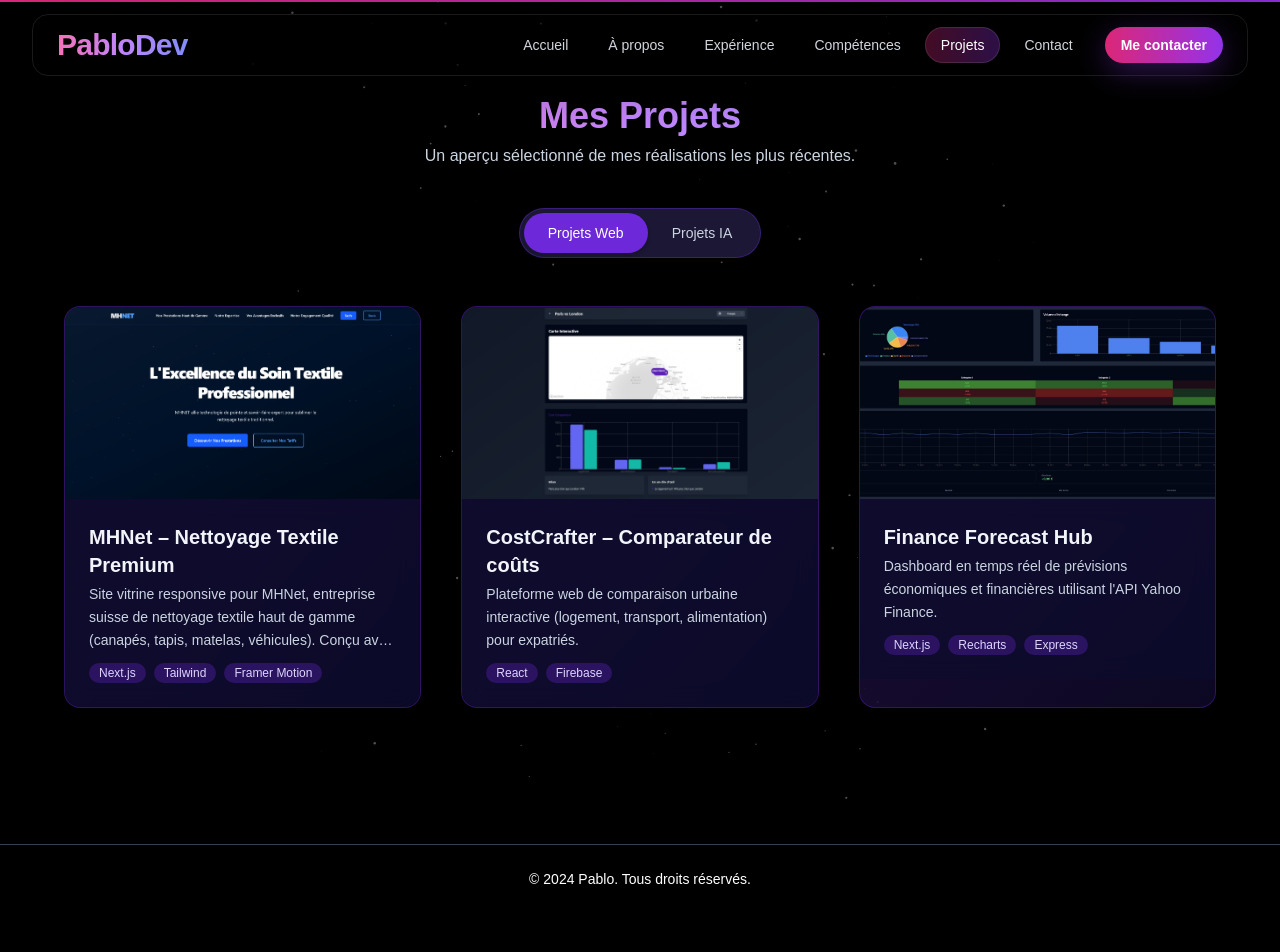
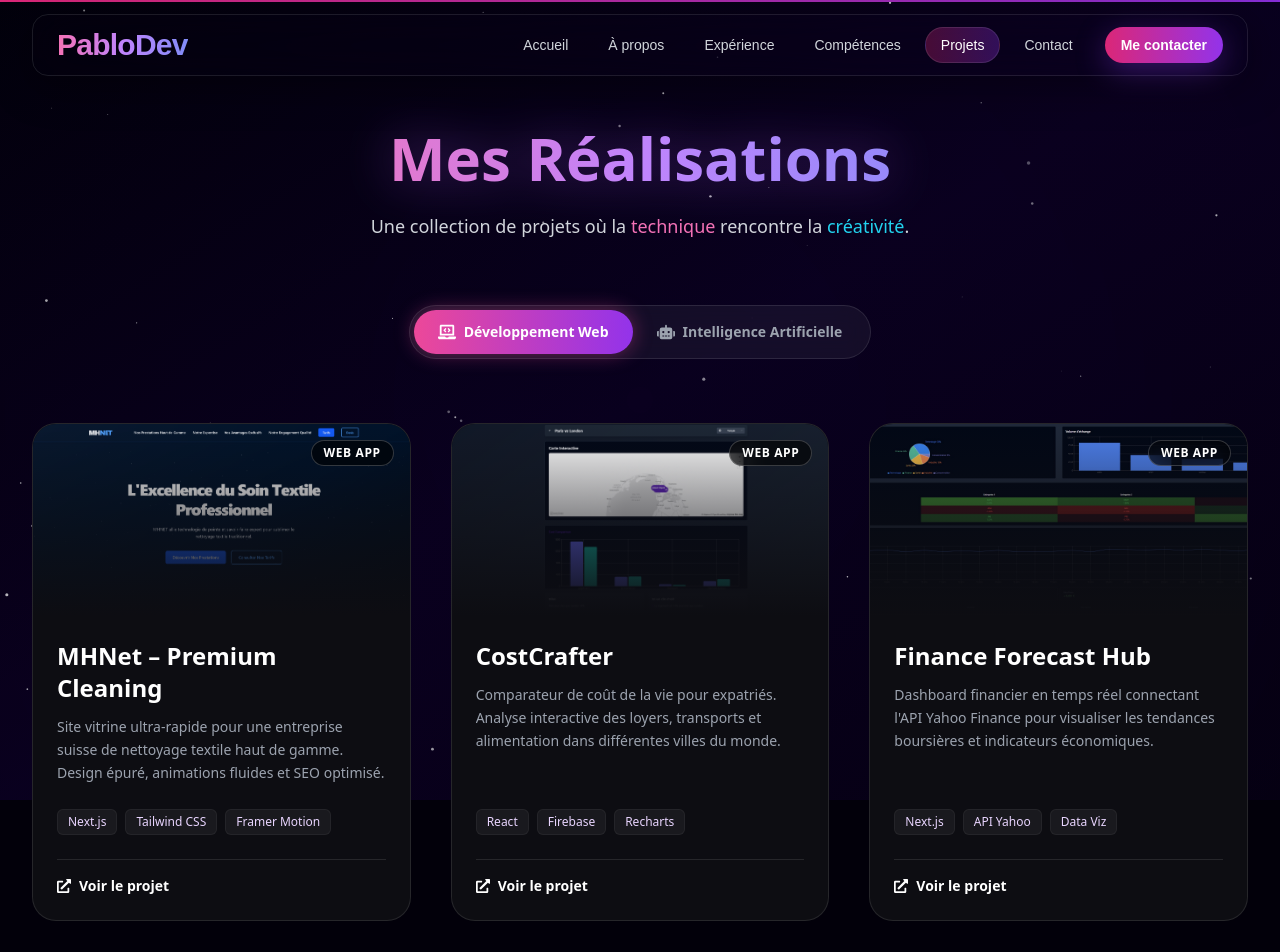
Before and after one commit to PabloDev-bit/portfolio, a Next.js app in the folder my-next-app/: page /projects in a window 1280 px wide. Shown: the top 952 px of the page. Before the commit the page ends 913 px from the top, so only its background shows below. Built offline with nearby package versions, Linux system fonts and the light colour scheme.

Commit message:
feat: add particle background animation and enhance project card layout

```diff
--- a/my-next-app/app/projects/page.tsx
+++ b/my-next-app/app/projects/page.tsx
@@ -1,12 +1,86 @@
 "use client";
 
-import React, { useState } from "react";
+import React, { useState, useEffect, useRef } from "react";
 import Link from "next/link";
 import { motion, AnimatePresence } from "framer-motion";
+import { FaGithub, FaExternalLinkAlt, FaRobot, FaLaptopCode } from "react-icons/fa";
+
+// =============================================================
+// COMPOSANT DE FOND (Particules)
+// =============================================================
+function ParticleBackground() {
+  const canvasRef = useRef<HTMLCanvasElement>(null);
+
+  useEffect(() => {
+    const canvas = canvasRef.current;
+    if (!canvas) return;
+    const ctx = canvas.getContext("2d");
+    if (!ctx) return;
+
+    let animId: number;
+    const dpr = window.devicePixelRatio || 1;
+    const stars: { x: number; y: number; r: number; opacity: number; vx: number; vy: number }[] = [];
+
+    const init = () => {
+      canvas.width = window.innerWidth * dpr;
+      canvas.height = window.innerHeight * dpr;
+      ctx.scale(dpr, dpr);
+      stars.length = 0;
+
+      const numStars = Math.floor((window.innerWidth * window.innerHeight) / 15000);
+
+      for (let i = 0; i < numStars; i++) {
+        stars.push({
+          x: Math.random() * window.innerWidth,
+          y: Math.random() * window.innerHeight,
+          r: Math.random() * 1.5 + 0.3,
+          opacity: Math.random() * 0.5 + 0.3,
+          vx: (Math.random() - 0.5) * 0.05,
+          vy: (Math.random() - 0.5) * 0.05,
+        });
+      }
+    };
+
+    const render = () => {
+      if (!ctx || !canvas) return;
+      ctx.clearRect(0, 0, window.innerWidth, window.innerHeight);
+
+      const gradient = ctx.createRadialGradient(window.innerWidth/2, window.innerHeight/2, 0, window.innerWidth/2, window.innerHeight/2, window.innerWidth);
+      gradient.addColorStop(0, "rgba(20, 0, 50, 0)");
+      gradient.addColorStop(1, "rgba(5, 0, 20, 0.3)");
+      ctx.fillStyle = gradient;
+      ctx.fillRect(0,0, window.innerWidth, window.innerHeight);
+
+      stars.forEach((s) => {
+        s.x += s.vx;
+        s.y += s.vy;
+
+        if (s.x < 0) s.x = window.innerWidth;
+        if (s.x > window.innerWidth) s.x = 0;
+        if (s.y < 0) s.y = window.innerHeight;
+        if (s.y > window.innerHeight) s.y = 0;
+
+        ctx.globalAlpha = s.opacity;
+        ctx.fillStyle = "#ffffff";
+        ctx.beginPath();
+        ctx.arc(s.x, s.y, s.r, 0, Math.PI * 2);
+        ctx.fill();
+      });
+      animId = requestAnimationFrame(render);
+    };
+
+    init();
+    render();
+    window.addEventListener("resize", init);
+    return () => { cancelAnimationFrame(animId); window.removeEventListener("resize", init); };
+  }, []);
+
+  return <canvas ref={canvasRef} className="fixed inset-0 w-full h-full pointer-events-none z-[0]" />;
+}
 
 /**
  * --------------------------------------------------
- *  Types & Sample Data
+ * Types & Data
  * --------------------------------------------------
  */
 
@@ -16,186 +90,204 @@ interface Project {
   title: string;
   description: string;
   link: string;
-  image: string; // static thumbnail path or remote url
+  github?: string;
+  image: string;
   stack: string[];
   type: ProjectTab;
 }
 
-// 💡  Add / modify projects here – keeps JSX nice & short
+// ICI : J'AI REMIS TES CHEMINS D'IMAGES LOCAUX (/images/...)
 const PROJECTS: Project[] = [
   {
-    title: "MHNet – Nettoyage Textile Premium",
+    title: "MHNet – Premium Cleaning",
     description:
-      "Site vitrine responsive pour MHNet, entreprise suisse de nettoyage textile haut de gamme (canapés, tapis, matelas, véhicules). Conçu avec Next.js, Tailwind CSS et Framer Motion, il présente services, tarifs (CHF) et formulaire de contact dans une ambiance stellaire violette assortie au branding.",
+      "Site vitrine ultra-rapide pour une entreprise suisse de nettoyage textile haut de gamme. Design épuré, animations fluides et SEO optimisé.",
     link: "https://site-web-mhnet.vercel.app/",
-    image: "/images/mhnet.png",
-    stack: ["Next.js", "Tailwind", "Framer Motion"],
+    image: "/images/mhnet.png", // <--- Ton image
+    stack: ["Next.js", "Tailwind CSS", "Framer Motion"],
     type: "web",
   },
   {
-    title: "CostCrafter – Comparateur de coûts",
+    title: "CostCrafter",
     description:
-      "Plateforme web de comparaison urbaine interactive (logement, transport, alimentation) pour expatriés.",
+      "Comparateur de coût de la vie pour expatriés. Analyse interactive des loyers, transports et alimentation dans différentes villes du monde.",
     link: "https://costcrafters.vercel.app/",
-    image: "/images/costcrafter.png",
-    stack: ["React", "Firebase"],
+    image: "/images/costcrafter.png", // <--- Ton image
+    stack: ["React", "Firebase", "Recharts"],
     type: "web",
   },
   {
     title: "Finance Forecast Hub",
     description:
-      "Dashboard en temps réel de prévisions économiques et financières utilisant l'API Yahoo Finance.",
+      "Dashboard financier en temps réel connectant l'API Yahoo Finance pour visualiser les tendances boursières et indicateurs économiques.",
     link: "https://finance-forecast-hub.vercel.app/",
-    image: "/images/finance.jpg",
-    stack: ["Next.js", "Recharts", "Express"],
+    image: "/images/finance.jpg", // <--- Ton image
+    stack: ["Next.js", "API Yahoo", "Data Viz"],
     type: "web",
   },
-  // Exemple IA – gardé pour l'onglet IA
   {
-    title: "DocPal – IA Santé (POC)",
+    title: "ANABOLIC AI",
     description:
-      "Assistant de tri des symptômes connecté à l'API de l'OMS pour suggestions de parcours de soin.",
-    link: "https://docpal.ai",
-    image: "/thumbs/docpal.png",
-    stack: ["Python", "TensorFlow", "FastAPI"],
+      "Agent IA local développé en Python. Capable d'assister dans le workflow de développement et d'exécuter des tâches complexes sans dépendance cloud.",
+    link: "#",
+    github: "https://github.com/PabloDev-bit",
+    // J'ai laissé une image par défaut ici car tu n'avais pas spécifié d'image pour Anabolic
+    image: "https://images.unsplash.com/photo-1620712943543-bcc4688e7485?q=80&w=1000&auto=format&fit=crop",
+    stack: ["Python", "LLM", "Local API", "Agentic"],
     type: "ia",
   },
 ];
 
-/**
- * --------------------------------------------------
- *  UI Components
- * --------------------------------------------------
- */
-
-const CardVariants = {
-  initial: { y: 20, opacity: 0 },
-  enter: { y: 0, opacity: 1, transition: { duration: 0.35, ease: "easeOut" } },
-  exit: { y: 20, opacity: 0, transition: { duration: 0.2, ease: "easeIn" } },
-};
-
-function ProjectCard({ project }: { project: Project }) {
-  return (
-    <motion.div
-      variants={CardVariants}
-      whileHover={{ scale: 1.03 }}
-      className="relative group rounded-2xl bg-gradient-to-br from-[#251142]/70 via-[#190d38]/80 to-[#0d0926]/90 border border-violet-800/40 overflow-hidden shadow-md hover:shadow-violet-500/30 transition-shadow duration-300"
-    >
-      {/* Image */}
-      <div className="h-48 w-full overflow-hidden">
-        <img
-          src={project.image}
-          alt={project.title}
-          className="h-full w-full object-cover object-top group-hover:scale-105 transition-transform duration-500"
-        />
-      </div>
-
-      {/* Content overlay (clickable whole card) */}
-      <Link
-        href={project.link}
-        target="_blank"
-        className="absolute inset-0 z-10" // make entire card clickable
-      />
-
-      {/* Text */}
-      <div className="relative z-20 p-6 backdrop-blur-md bg-[#0d0c2d]/60">
-        <h3 className="text-xl font-semibold text-slate-100 mb-1">
-          {project.title}
-        </h3>
-        <p className="text-slate-300 text-sm leading-relaxed line-clamp-3 mb-3">
-          {project.description}
-        </p>
-
-        {/* Tech stack chips */}
-        <div className="flex flex-wrap gap-2">
-          {project.stack.map((tech) => (
-            <span
-              key={tech}
-              className="px-2.5 py-0.5 text-xs rounded-full bg-violet-700/30 text-violet-200"
-            >
-              {tech}
-            </span>
-          ))}
-        </div>
-      </div>
-
-      {/* Glow border on hover */}
-      <span className="absolute inset-0 rounded-2xl bg-gradient-to-br from-pink-500/0 via-purple-500/0 to-violet-600/0 group-hover:from-pink-500/30 group-hover:via-purple-500/30 group-hover:to-violet-600/30 transition-colors duration-300" />
-    </motion.div>
-  );
-}
-
-/**
- * --------------------------------------------------
- *  Page Component
- * --------------------------------------------------
- */
 export default function ProjectsPage() {
   const [tab, setTab] = useState<ProjectTab>("web");
 
   const filtered = PROJECTS.filter((p) => p.type === tab);
 
   return (
-    <section className="relative py-24 px-5 md:px-16 min-h-screen isolate overflow-hidden">
-      {/* Star field background (matches hero) */}
-      <svg
-        className="absolute inset-0 w-full h-full -z-10 animate-pulse opacity-10"
-        viewBox="0 0 1000 1000"
+    <div className="relative min-h-screen w-full bg-[#02000a] text-white overflow-x-hidden selection:bg-pink-500/30 font-sans">
+
+      {/* Background */}
+      <div className="fixed inset-0 z-0 bg-gradient-to-br from-[#02000a] via-[#0a001f] to-[#050011]" />
+      <ParticleBackground />
+
+      <main className="relative z-10 container mx-auto px-4 md:px-8 py-24 md:py-32">
+
+        {/* Header Section */}
+        <div className="text-center max-w-3xl mx-auto mb-16">
+          <motion.h1
+            initial={{ opacity: 0, y: -20 }}
+            animate={{ opacity: 1, y: 0 }}
+            transition={{ duration: 0.8 }}
+            className="text-4xl md:text-6xl font-extrabold mb-6 bg-clip-text text-transparent bg-gradient-to-r from-pink-400 via-purple-400 to-indigo-400 drop-shadow-[0_0_25px_rgba(168,85,247,0.4)]"
           >
-        {Array.from({ length: 120 }).map((_, i) => (
-          <circle
-            key={i}
-            cx={Math.random() * 1000}
-            cy={Math.random() * 1000}
-            r={Math.random() * 1.5 + 0.2}
-            fill="white"
-          />
-        ))}
-      </svg>
-
-      <div className="mx-auto max-w-5xl text-center">
-        <h2 className="text-4xl font-bold bg-gradient-to-r from-pink-400 via-purple-400 to-violet-400 bg-clip-text text-transparent mb-2">
-          Mes Projets
-        </h2>
-        <p className="text-slate-300 mb-10">
-          Un aperçu sélectionné de mes réalisations les plus récentes.
-        </p>
+            Mes Réalisations
+          </motion.h1>
+          <motion.p
+            initial={{ opacity: 0 }}
+            animate={{ opacity: 1 }}
+            transition={{ delay: 0.3, duration: 0.8 }}
+            className="text-gray-300 text-lg leading-relaxed"
+          >
+            Une collection de projets où la <span className="text-pink-400">technique</span> rencontre la <span className="text-cyan-400">créativité</span>.
+          </motion.p>
+        </div>
 
         {/* Tabs */}
-        <div className="inline-flex rounded-full bg-[#1b1734] p-1 mb-12 border border-violet-700/40">
-          {([
-            { id: "web", label: "Projets Web" },
-            { id: "ia", label: "Projets IA" },
-          ] as { id: ProjectTab; label: string }[]).map(({ id, label }) => (
+        <div className="flex justify-center mb-16">
+          <div className="inline-flex rounded-full bg-white/5 p-1 border border-white/10 backdrop-blur-md">
+            {[
+              { id: "web", label: "Développement Web", icon: <FaLaptopCode /> },
+              { id: "ia", label: "Intelligence Artificielle", icon: <FaRobot /> },
+            ].map(({ id, label, icon }) => (
               <button
                 key={id}
-              onClick={() => setTab(id)}
-              className={`px-6 py-2.5 rounded-full text-sm font-medium transition-colors ${{
-                true: "text-white bg-violet-700 shadow-md",
-                false: "text-slate-300 hover:text-white",
-              }[String(tab === id)]}`}
+                onClick={() => setTab(id as ProjectTab)}
+                className={`flex items-center gap-2 px-6 py-3 rounded-full text-sm font-semibold transition-all duration-300 ${
+                  tab === id
+                    ? "bg-gradient-to-r from-pink-500 to-purple-600 text-white shadow-[0_0_20px_rgba(236,72,153,0.4)]"
+                    : "text-gray-400 hover:text-white hover:bg-white/5"
+                }`}
               >
+                <span className="text-lg">{icon}</span>
                 {label}
               </button>
             ))}
           </div>
         </div>
 
-      {/* Project grid */}
+        {/* Grid */}
         <AnimatePresence mode="wait">
           <motion.div
             key={tab}
-          initial={{ opacity: 0 }}
-          animate={{ opacity: 1 }}
-          exit={{ opacity: 0 }}
+            initial={{ opacity: 0, y: 20 }}
+            animate={{ opacity: 1, y: 0 }}
+            exit={{ opacity: 0, y: -20 }}
             transition={{ duration: 0.3 }}
-          className="grid gap-8 md:gap-10 grid-cols-1 md:grid-cols-2 lg:grid-cols-3 mx-auto max-w-6xl"
+            className="grid gap-8 md:gap-10 grid-cols-1 md:grid-cols-2 lg:grid-cols-3 mx-auto max-w-7xl"
           >
-          {filtered.map((project) => (
-            <ProjectCard key={project.title} project={project} />
+            {filtered.map((project, index) => (
+              <ProjectCard key={index} project={project} index={index} />
             ))}
           </motion.div>
         </AnimatePresence>
-    </section>
+
+      </main>
+    </div>
   );
 }
+
+// =============================================================
+// CARTE PROJET
+// =============================================================
+function ProjectCard({ project, index }: { project: Project, index: number }) {
+  return (
+    <motion.div
+      initial={{ opacity: 0, y: 30 }}
+      animate={{ opacity: 1, y: 0 }}
+      transition={{ delay: index * 0.1, duration: 0.5 }}
+      whileHover={{ y: -10 }}
+      className="group relative flex flex-col rounded-3xl bg-[#0d0d12] border border-white/10 overflow-hidden hover:shadow-[0_0_40px_rgba(168,85,247,0.2)] hover:border-purple-500/50 transition-all duration-500"
+    >
+      {/* Image Container */}
+      <div className="relative h-48 w-full overflow-hidden">
+        <div className="absolute inset-0 bg-gradient-to-t from-[#0d0d12] to-transparent z-10" />
+        {/* eslint-disable-next-line @next/next/no-img-element */}
+        <img
+          src={project.image}
+          alt={project.title}
+          className="h-full w-full object-cover transform group-hover:scale-110 transition-transform duration-700"
+        />
+
+        {/* Type Badge */}
+        <div className="absolute top-4 right-4 z-20 px-3 py-1 rounded-full bg-black/60 backdrop-blur-md border border-white/20 text-xs font-bold text-white uppercase tracking-wider">
+          {project.type === 'web' ? 'Web App' : 'AI Agent'}
+        </div>
+      </div>
+
+      {/* Content */}
+      <div className="flex flex-col flex-grow p-6 relative z-20">
+        <h3 className="text-2xl font-bold text-white mb-3 group-hover:text-purple-300 transition-colors">
+          {project.title}
+        </h3>
+        <p className="text-gray-400 text-sm leading-relaxed mb-6 flex-grow line-clamp-3">
+          {project.description}
+        </p>
+
+        {/* Tech Stack */}
+        <div className="flex flex-wrap gap-2 mb-6">
+          {project.stack.map((tech) => (
+            <span
+              key={tech}
+              className="px-2.5 py-1 text-xs font-medium rounded-md bg-white/5 text-purple-200 border border-white/5 group-hover:border-purple-500/30 transition-colors"
+            >
+              {tech}
+            </span>
+          ))}
+        </div>
+
+        {/* Links */}
+        <div className="flex items-center gap-4 mt-auto pt-4 border-t border-white/10">
+          <Link
+            href={project.link}
+            target="_blank"
+            className="flex items-center gap-2 text-sm font-semibold text-white hover:text-pink-400 transition-colors"
+          >
+            <FaExternalLinkAlt /> Voir le projet
+          </Link>
+          {project.github && (
+            <Link
+              href={project.github}
+              target="_blank"
+              className="flex items-center gap-2 text-sm font-semibold text-gray-400 hover:text-white transition-colors ml-auto"
+            >
+              <FaGithub className="text-lg" /> Code
+            </Link>
+          )}
+        </div>
+      </div>
+
+      {/* Glow Effect */}
+      <div className="absolute -inset-1 rounded-3xl bg-gradient-to-r from-pink-500 to-purple-600 opacity-0 group-hover:opacity-20 blur-md transition duration-500 -z-10" />
+    </motion.div>
+  );
+}
```
Lines whose indentation alone changed are shown as unchanged.
